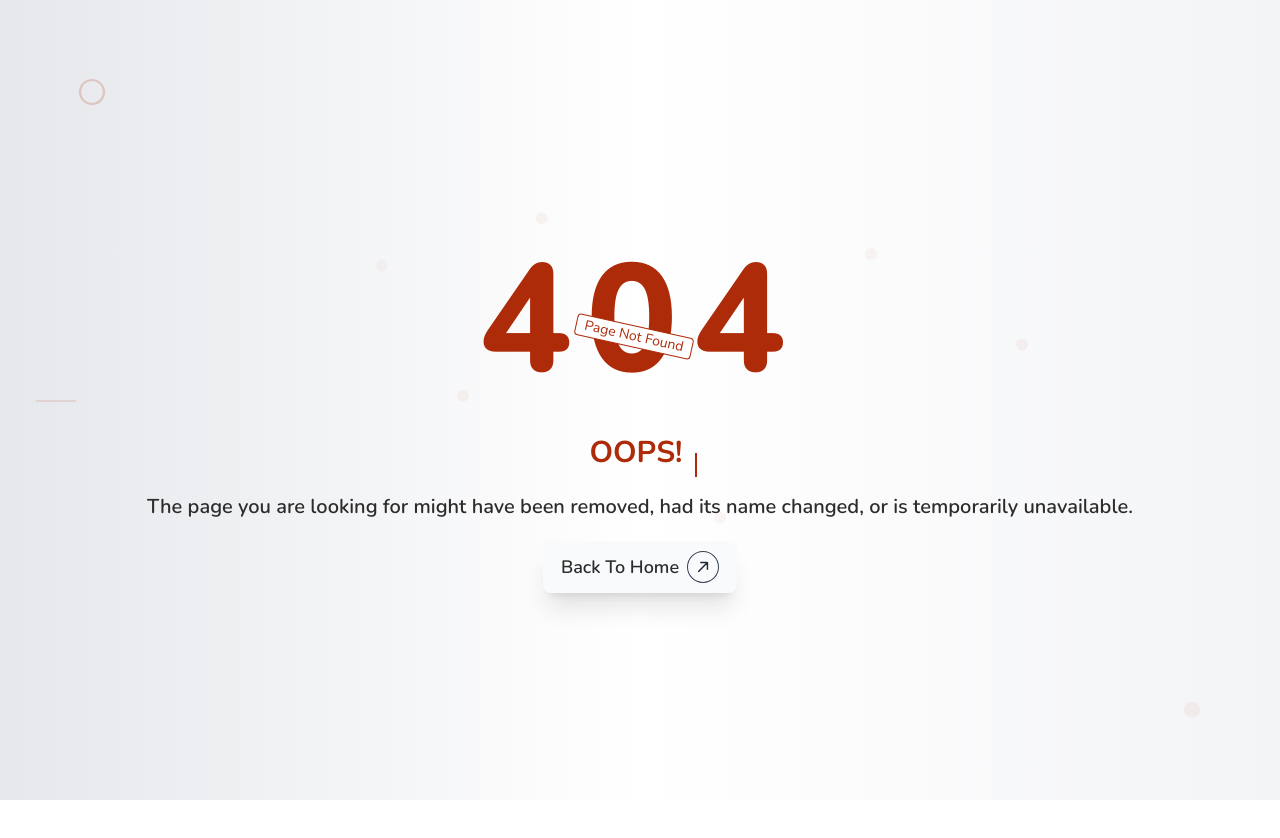
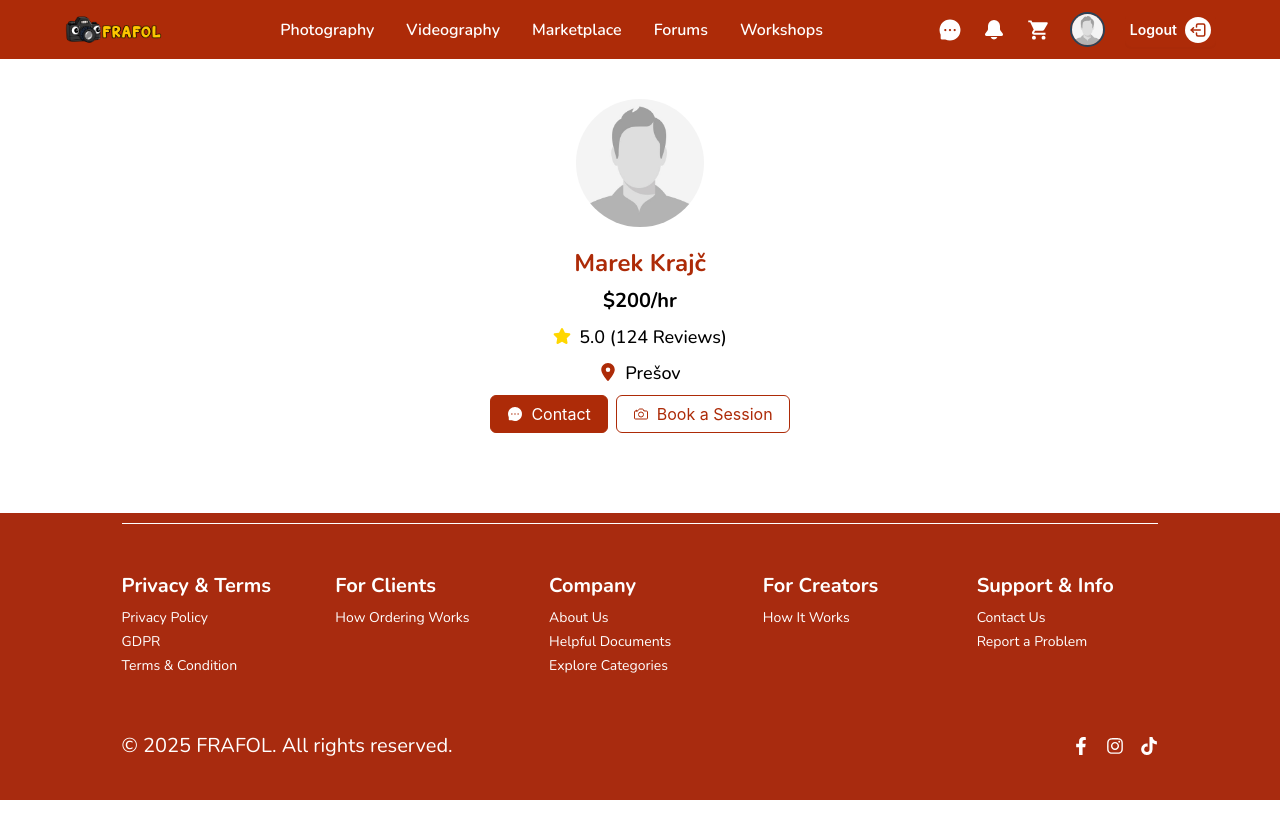
Before and after one commit to sparktechagency/frafol-website, a Next.js app: page /professionals/user-1 in a window 1280 px wide. Before the commit this address had no page. Shown: the top 838 px of the page. Before the commit the page ends 800 px from the top, so only its background shows below. Built offline with nearby package versions, Linux system fonts and the light colour scheme; what @ant-design/nextjs-registry would draw is missing.

Commit message:
Issue fuxed done

```diff
--- a/src/app/(withNavFooter)/photography/[id]/page.tsx
+++ b/src/app/(withNavFooter)/photography/[id]/page.tsx
@@ -4,10 +4,12 @@ import React from "react";
 import PhotographyCategoryDetails from "@/components/Photography/PhotographyCategoryDetails";
 import photographerData from "../../../../../public/data/photographerData";
 
-// eslint-disable-next-line @typescript-eslint/no-explicit-any
-const PhotographyCategoryDetailsPage = async ({ params }: { params: any }) => {
-  const { id } = params;
-
+const PhotographyCategoryDetailsPage = async ({
+  params,
+}: {
+  params: Promise<{ id: string }>; // Type params as a Promise
+}) => {
+  const { id } = await params; // Await the params to resolve the Promise
   const data = photographerData.find((item) => item.id === id);
 
   return (
--- /dev/null
+++ b/src/app/(withNavFooter)/professionals/[id]/page.tsx
@@ -0,0 +1,8 @@
+import ProfessionalPageDetails from "@/components/Professional/ProfessionalPageDetails";
+import React from "react";
+
+const page = () => {
+  return <ProfessionalPageDetails />;
+};
+
+export default page;
--- a/src/app/(withNavFooter)/videography/[id]/page.tsx
+++ b/src/app/(withNavFooter)/videography/[id]/page.tsx
@@ -1,10 +1,13 @@
-/* eslint-disable @typescript-eslint/no-explicit-any */
 import React from "react";
 import VideographyCategoryDetails from "@/components/Videographey/VideographyCategoryDetails";
 import videographyData from "../../../../../public/data/videographyData";
 
-const VideographyCategoryDetailsPage = ({ params }: { params: any }) => {
-  const { id } = params;
+const VideographyCategoryDetailsPage = async ({
+  params,
+}: {
+  params: Promise<{ id: string }>; // Type params as a Promise
+}) => {
+  const { id } = await params; // Await the params to resolve the Promise
   const data = videographyData.find((item) => item.id === id);
 
   return (
--- /dev/null
+++ b/src/components/Professional/ProfessionalPageDetails.tsx
@@ -0,0 +1,57 @@
+import React from "react";
+import Container from "../ui/Container";
+import Image from "next/image";
+import { AllImages } from "../../../public/assets/AllImages";
+import { FaStar } from "react-icons/fa";
+import { FaLocationDot } from "react-icons/fa6";
+import ReuseButton from "../ui/Button/ReuseButton";
+import { AiFillMessage } from "react-icons/ai";
+import { IoCameraOutline } from "react-icons/io5";
+
+const ProfessionalPageDetails = () => {
+  return (
+    <main className="pb-20 pt-10">
+      <Container>
+        <div className="flex flex-col gap-2 justify-center items-center">
+          <Image
+            width={2000}
+            height={2000}
+            src={AllImages?.dummyProfile}
+            alt="user"
+            className="w-32 h-32 object-cover rounded-full "
+          />
+          <h2 className="text-base sm:text-lg lg:text-xl xl:text-2xl font-bold text-secondary-color mt-3">
+            Marek Krajč
+          </h2>
+          <p className="text-sm sm:text-base lg:text-lg xl:text-xl font-bold">
+            $200/hr
+          </p>
+          <p className="text-xs sm:text-sm lg:text-base xl:text-lg font-medium flex items-center gap-2">
+            <FaStar className="text-[#FFD700] text-sm sm:text-base lg:text-lg -mt-0.5" />{" "}
+            <span> 5.0 (124 Reviews)</span>
+          </p>
+          <p className="text-xs sm:text-sm lg:text-base xl:text-lg font-medium flex items-center gap-2">
+            <FaLocationDot className="text-secondary-color text-sm sm:text-base lg:text-lg -mt-0.5" />{" "}
+            <span>Prešov</span>
+          </p>
+          <div className="flex items-center gap-2">
+            <ReuseButton
+              variant="secondary"
+              className="!py-4.5 !px-4 !text-xs sm:!text-sm lg:!text-base flex items-center"
+            >
+              <AiFillMessage /> Contact
+            </ReuseButton>
+            <ReuseButton
+              variant="outline"
+              className="!py-4.5 !px-4 !text-xs sm:!text-sm lg:!text-base !text-secondary-color !border-secondary-color flex items-center"
+            >
+              <IoCameraOutline className="" /> Book a Session
+            </ReuseButton>
+          </div>
+        </div>
+      </Container>
+    </main>
+  );
+};
+
+export default ProfessionalPageDetails;
--- a/src/components/shared/FeaturedProfessionalsCard.tsx
+++ b/src/components/shared/FeaturedProfessionalsCard.tsx
@@ -1,5 +1,6 @@
 /* eslint-disable @typescript-eslint/no-explicit-any */
 import Image from "next/image";
+import Link from "next/link";
 import React from "react";
 import { FaStar } from "react-icons/fa6";
 import { IoLocationSharp } from "react-icons/io5";
@@ -11,8 +12,10 @@ interface FeaturedProfessionalsCardProps {
 const FeaturedProfessionalsCard: React.FC<FeaturedProfessionalsCardProps> = ({
   item,
 }) => {
+  const id = "user-1";
   return (
     <div className="flex flex-col gap-2">
+      <Link href={`/professionals/${id}`}>
         <Image
           width={2000}
           height={2000}
@@ -42,6 +45,7 @@ const FeaturedProfessionalsCard: React.FC<FeaturedProfessionalsCardProps> = ({
             ${item?.price}/hr
           </p>
         </div>
+      </Link>
     </div>
   );
 };
```
Lines whose indentation alone changed are shown as unchanged.
